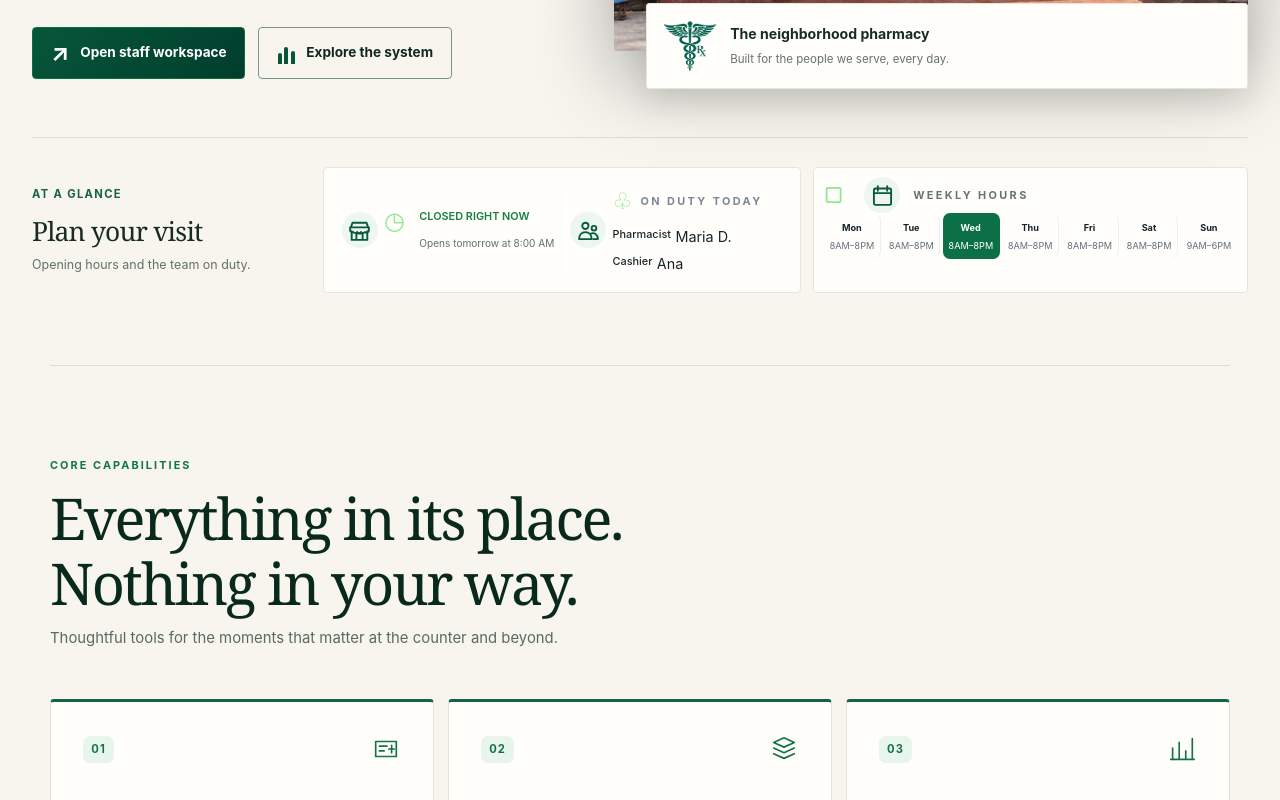
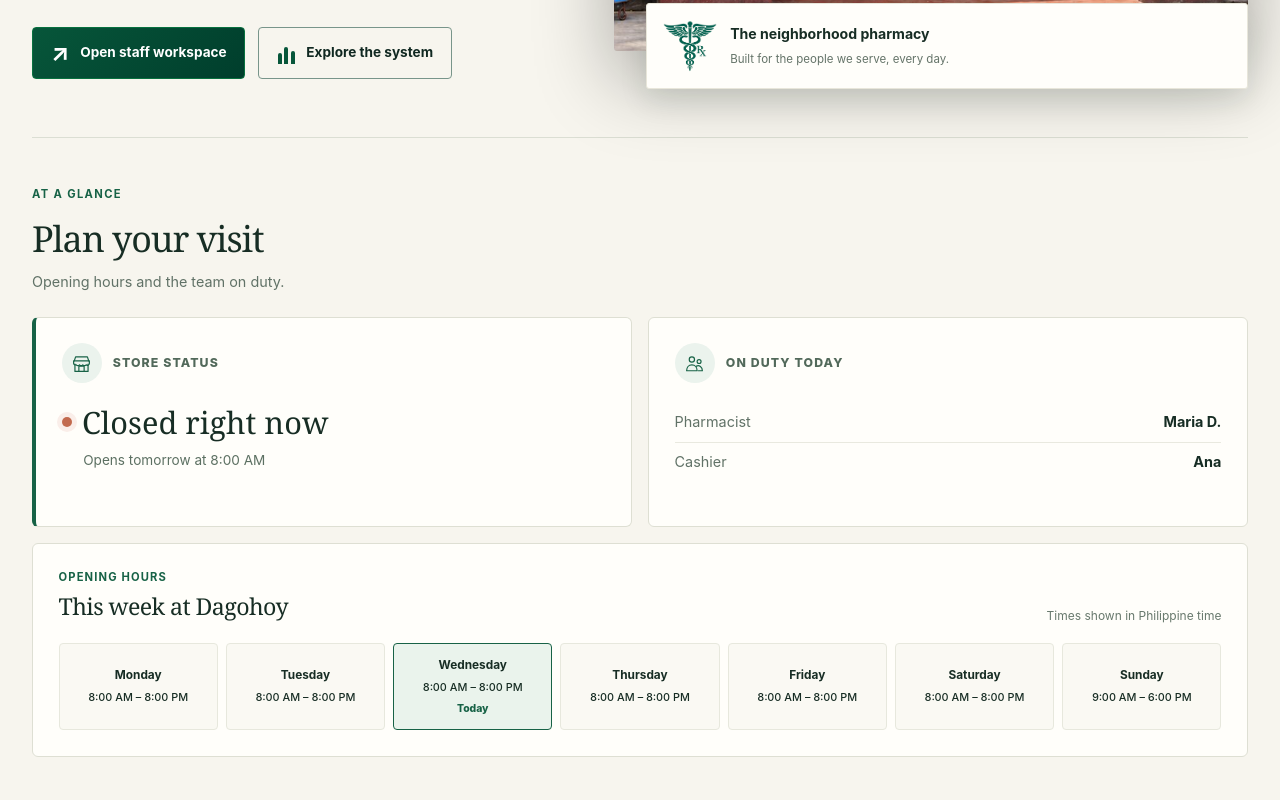
Before and after one commit to adrianniel/Dagohoy-Pharmacy-Web, a React (Vite) app: page / in a window 1280 px wide. Shown: the part 620-1420 px from the top of the page. Built offline with nearby package versions, Linux system fonts and the light colour scheme; no server answers.

Commit message:
style: redesign landing visit information layout

```diff
--- a/src/components/landing/PharmacySnapshot.tsx
+++ b/src/components/landing/PharmacySnapshot.tsx
@@ -9,7 +9,7 @@ interface PharmacySnapshotProps {
 
 function formatTime(value: string) {
   const [hours = 0, minutes = 0] = value.split(':').map(Number);
-  return new Intl.DateTimeFormat('en', {
+  return new Intl.DateTimeFormat('en-PH', {
     hour: 'numeric',
     minute: '2-digit',
     hour12: true,
@@ -17,93 +17,90 @@ function formatTime(value: string) {
   }).format(new Date(Date.UTC(2024, 0, 1, hours, minutes)));
 }
 
-function formatCompactTime(value: string) {
-  return formatTime(value).replace(':00', '').replace(' AM', 'AM').replace(' PM', 'PM');
-}
-
 export function PharmacySnapshot({ status, staff, hours }: PharmacySnapshotProps) {
   return (
-    <section className="snapshot" aria-label="Pharmacy information">
-      <div className="snapshot__overview">
-        <article className="snapshot__status">
-          <span className="snapshot-icon" aria-hidden="true">
-            <svg viewBox="0 0 32 32">
+    <div className="visit-details" aria-label="Pharmacy information">
+      <article className="visit-card visit-card--status">
+        <div className="visit-card__heading">
+          <span className="visit-card__icon" aria-hidden="true">
+            <svg
+              viewBox="0 0 32 32"
+              fill="none"
+              stroke="currentColor"
+              strokeWidth="1.8"
+              strokeLinecap="round"
+              strokeLinejoin="round"
+            >
               <path d="m5 12 2-6h18l2 6" />
               <path d="M4 12h24v4a3 3 0 0 1-5 2 3 3 0 0 1-5 0 3 3 0 0 1-5 0 3 3 0 0 1-5 0 3 3 0 0 1-4-2z" />
               <path d="M6 17v11h20V17M12 28v-8h8v8" />
             </svg>
           </span>
-          <div className="snapshot__status-heading">
+          <h3>Store status</h3>
+        </div>
+        <p className="visit-card__primary">
           <span
-              className={`status-light${status.isOpen ? ' status-light--open' : ''}`}
+            className={`visit-status-dot${status.isOpen ? ' is-open' : ''}`}
             aria-hidden="true"
           />
-            <span className="snapshot__status-copy">
-              <strong>{status.message}</strong>
-              <small>{status.nextChange}</small>
-            </span>
-          </div>
+          {status.message}
+        </p>
+        <p className="visit-card__secondary">{status.nextChange}</p>
       </article>
 
-        <article className="snapshot__staff">
-          <span className="snapshot-icon" aria-hidden="true">
-            <svg viewBox="0 0 32 32">
+      <article className="visit-card visit-card--team">
+        <div className="visit-card__heading">
+          <span className="visit-card__icon" aria-hidden="true">
+            <svg
+              viewBox="0 0 32 32"
+              fill="none"
+              stroke="currentColor"
+              strokeWidth="1.8"
+              strokeLinecap="round"
+              strokeLinejoin="round"
+            >
               <circle cx="12" cy="10" r="4" />
               <circle cx="23" cy="13" r="3" />
-              <path d="M4 27c0-5 3-9 8-9s8 4 8 9H4z" />
-              <path d="M19 20c4-2 9 1 9 7h-6" />
+              <path d="M4 27c0-5 3-9 8-9s8 4 8 9H4zM19 20c4-2 9 1 9 7h-6" />
             </svg>
           </span>
-          <div className="snapshot__staff-content">
-            <div className="snapshot-card-heading">
-              <p className="eyebrow">On duty today</p>
+          <h3>On duty today</h3>
         </div>
-            <div className="staff-list">
+        <ul className="visit-team">
           {staff.map((person) => (
-                <div className="staff-row" key={person.role}>
-                  <span className="staff-row__copy">
-                    <strong>{person.role}</strong>
-                    <span>{person.displayName}</span>
-                  </span>
+            <li key={person.role}>
+              <span>{person.role}</span>
+              <strong>{person.displayName}</strong>
+            </li>
+          ))}
+        </ul>
+      </article>
+
+      <section className="visit-schedule" aria-labelledby="visit-schedule-title">
+        <div className="visit-schedule__heading">
+          <div>
+            <p className="eyebrow">Opening hours</p>
+            <h3 id="visit-schedule-title">This week at Dagohoy</h3>
           </div>
-              ))}
+          <span>Times shown in Philippine time</span>
         </div>
-          </div>
-        </article>
-      </div>
-
-      <article className="snapshot__hours">
-        <div className="snapshot-card-heading">
-          <span className="snapshot-icon" aria-hidden="true">
-            <svg viewBox="0 0 32 32">
-              <rect x="5" y="7" width="22" height="21" rx="2" />
-              <path d="M10 4v6M22 4v6M5 13h22" />
-            </svg>
-          </span>
-          <p className="eyebrow">Weekly hours</p>
-        </div>
-        <ul className="hours-list">
+        <ul className="visit-week">
           {hours.map((entry) => {
             const isToday = entry.day === status.currentDay;
             const schedule =
               entry.opensAt && entry.closesAt
                 ? `${formatTime(entry.opensAt)} – ${formatTime(entry.closesAt)}`
                 : 'Closed';
-            const compactSchedule =
-              entry.opensAt && entry.closesAt
-                ? `${formatCompactTime(entry.opensAt)}–${formatCompactTime(entry.closesAt)}`
-                : 'Closed';
-
             return (
-              <li className={isToday ? 'hours-row hours-row--today' : 'hours-row'} key={entry.day}>
-                <span>{entry.label.slice(0, 3)}</span>
-                <span title={`${entry.label}: ${schedule}`}>{compactSchedule}</span>
-                {isToday && <span className="today-label">Today</span>}
+              <li className={isToday ? 'visit-day is-today' : 'visit-day'} key={entry.day}>
+                <span className="visit-day__name">{entry.label}</span>
+                <strong>{schedule}</strong>
+                {isToday && <span className="visit-day__today">Today</span>}
               </li>
             );
           })}
         </ul>
-      </article>
       </section>
+    </div>
   );
 }
--- a/src/landing-modern.css
+++ b/src/landing-modern.css
@@ -232,14 +232,15 @@
 
 .landing-pharmacy-overview {
   min-width: 0;
-  padding: 1.8rem 0 0;
-  display: grid;
-  grid-template-columns: minmax(170px, 0.28fr) minmax(0, 1fr);
-  align-items: center;
-  gap: 2rem;
+  padding: 3rem 0 0;
+  display: block;
   grid-column: 1 / -1;
   grid-row: 2;
   border-top: 1px solid #dbded3;
+}
+
+.landing-overview-heading {
+  margin-bottom: 1.5rem;
 }
 
 .landing-overview-heading .eyebrow {
@@ -250,9 +251,9 @@
 }
 
 .landing-overview-heading h2 {
-  margin-bottom: 0.35rem;
+  margin-bottom: 0.45rem;
   font-family: Georgia, 'Times New Roman', serif;
-  font-size: 1.65rem;
+  font-size: clamp(1.9rem, 2.8vw, 2.5rem);
   font-weight: 500;
   letter-spacing: -0.03em;
 }
@@ -260,76 +261,202 @@
 .landing-overview-heading > p:last-child {
   margin: 0;
   color: #617267;
-  font-size: 0.78rem;
+  font-size: 0.9rem;
 }
 
-.landing-page .snapshot {
-  width: 100%;
-  min-width: 0;
-  margin: 0;
+.landing-page .visit-details {
   display: grid;
-  grid-template-columns: minmax(0, 1.1fr) minmax(0, 1fr);
-  grid-column: auto;
-  grid-row: auto;
-  gap: 0.75rem;
+  grid-template-columns: repeat(2, minmax(0, 1fr));
+  gap: 1rem;
 }
 
-.landing-page .snapshot__overview,
-.landing-page .snapshot__hours {
+.landing-page .visit-card,
+.landing-page .visit-schedule {
   min-width: 0;
-  padding: 0.6rem;
-  border: 1px solid #e5e6db;
-  border-radius: 4px;
+  padding: clamp(1.25rem, 2vw, 1.75rem);
+  border: 1px solid #dedfd3;
+  border-radius: 6px;
   background: #fffefa;
-  box-shadow: none;
 }
 
-.landing-page .snapshot__overview {
-  display: grid;
-  grid-template-columns: 1fr 1fr;
+.landing-page .visit-card {
+  min-height: 210px;
 }
 
-.landing-page .snapshot__hours {
-  display: block;
+.landing-page .visit-card--status {
+  border-left: 4px solid var(--landing-green);
 }
 
-.landing-page .snapshot__status,
-.landing-page .snapshot__staff {
-  min-width: 0;
-  padding: 0.5rem;
-  gap: 0.4rem;
+.landing-page .visit-card__heading {
+  display: flex;
+  align-items: center;
+  gap: 0.7rem;
+  margin-bottom: 1.25rem;
 }
 
-.landing-page .snapshot-icon {
-  width: 36px;
-  height: 36px;
+.landing-page .visit-card__icon {
+  width: 40px;
+  height: 40px;
+  display: grid;
+  place-items: center;
   flex: 0 0 auto;
+  border-radius: 50%;
+  background: #ebf3ed;
+  color: var(--landing-green);
 }
 
-.landing-page .snapshot__status-copy strong,
-.landing-page .staff-row__copy,
-.landing-page .snapshot-card-heading .eyebrow {
-  font-size: 0.68rem;
+.landing-page .visit-card__icon svg {
+  width: 21px;
+  height: 21px;
 }
 
-.landing-page .snapshot__status-copy small {
-  color: #617267;
-  font-size: 0.63rem;
-  line-height: 1.5;
+.landing-page .visit-card h3 {
+  margin: 0;
+  color: #52695a;
+  font-size: 0.77rem;
+  font-weight: 800;
+  letter-spacing: 0.09em;
+  text-transform: uppercase;
 }
 
-.landing-page .hours-list {
+.landing-page .visit-card__primary {
+  display: flex;
+  align-items: center;
+  gap: 0.65rem;
+  margin: 0;
+  color: var(--landing-ink);
+  font-family: Georgia, 'Times New Roman', serif;
+  font-size: clamp(1.5rem, 2.4vw, 2rem);
+  line-height: 1.25;
+}
+
+.landing-page .visit-status-dot {
+  width: 10px;
+  height: 10px;
+  flex: 0 0 auto;
+  border-radius: 50%;
+  background: #c26a4e;
+  box-shadow: 0 0 0 5px #faeee9;
+}
+
+.landing-page .visit-status-dot.is-open {
+  background: #14895e;
+  box-shadow: 0 0 0 5px #e5f4ec;
+}
+
+.landing-page .visit-card__secondary {
+  margin: 0.6rem 0 0 1.35rem;
+  color: #5c7062;
+  font-size: 0.85rem;
+}
+
+.landing-page .visit-team {
+  margin: 0;
+  padding: 0;
+  list-style: none;
+}
+
+.landing-page .visit-team li {
+  display: flex;
+  justify-content: space-between;
+  gap: 1rem;
+  padding: 0.55rem 0;
+  border-bottom: 1px solid #e9e9df;
+  font-size: 0.9rem;
+}
+
+.landing-page .visit-team li:last-child {
+  border-bottom: 0;
+}
+
+.landing-page .visit-team li span {
+  color: #617267;
+}
+
+.landing-page .visit-team li strong {
+  color: var(--landing-ink);
+  font-weight: 700;
+}
+
+.landing-page .visit-schedule {
+  grid-column: 1 / -1;
+}
+
+.landing-page .visit-schedule__heading {
+  display: flex;
+  align-items: end;
+  justify-content: space-between;
+  gap: 1rem;
+  margin-bottom: 1.2rem;
+}
+
+.landing-page .visit-schedule__heading .eyebrow {
+  margin-bottom: 0.3rem;
+  color: var(--landing-green);
+  font-size: 0.7rem;
+  letter-spacing: 0.1em;
+  text-transform: uppercase;
+}
+
+.landing-page .visit-schedule h3 {
+  margin: 0;
+  font-family: Georgia, 'Times New Roman', serif;
+  font-size: 1.45rem;
+  font-weight: 500;
+  letter-spacing: -0.025em;
+}
+
+.landing-page .visit-schedule__heading > span {
+  color: #68796d;
+  font-size: 0.75rem;
+}
+
+.landing-page .visit-week {
   display: grid;
   grid-template-columns: repeat(7, minmax(0, 1fr));
+  gap: 0.5rem;
+  margin: 0;
+  padding: 0;
+  list-style: none;
 }
 
-.landing-page .hours-row {
-  padding: 0.45rem 0.1rem;
+.landing-page .visit-day {
+  min-width: 0;
+  min-height: 86px;
+  padding: 0.8rem 0.45rem;
+  display: flex;
+  flex-direction: column;
+  align-items: center;
+  justify-content: center;
+  gap: 0.35rem;
+  border: 1px solid #e7e8dd;
+  border-radius: 4px;
+  background: #faf9f3;
+  color: var(--landing-ink);
+  text-align: center;
   font-variant-numeric: tabular-nums;
 }
 
-.landing-page .hours-row > span {
-  font-size: 0.57rem;
+.landing-page .visit-day__name {
+  font-size: 0.74rem;
+  font-weight: 700;
+}
+
+.landing-page .visit-day strong {
+  font-size: 0.68rem;
+  font-weight: 550;
+  white-space: nowrap;
+}
+
+.landing-page .visit-day.is-today {
+  border-color: var(--landing-green);
+  background: #eaf3ec;
+}
+
+.landing-page .visit-day__today {
+  color: var(--landing-green);
+  font-size: 0.65rem;
+  font-weight: 800;
 }
 
 .landing-page .section-wrap {
@@ -402,13 +529,6 @@
   background: #f1f1e9;
 }
 
-@media (max-width: 1100px) {
-  .landing-pharmacy-overview {
-    grid-template-columns: 1fr;
-    gap: 1rem;
-  }
-}
-
 @media (max-width: 850px) {
   .landing-page .landing-hero {
     grid-template-columns: 1fr;
@@ -436,6 +556,10 @@
   .landing-page .landing-hero h1 {
     max-width: 16ch;
   }
+
+  .landing-page .visit-week {
+    grid-template-columns: repeat(4, minmax(0, 1fr));
+  }
 }
 
 @media (max-width: 700px) {
@@ -457,12 +581,29 @@
     height: 410px;
   }
 
-  .landing-page .snapshot {
+  .landing-page .visit-details {
     grid-template-columns: 1fr;
   }
 
-  .landing-page .hours-list {
-    grid-template-columns: repeat(4, minmax(0, 1fr));
+  .landing-page .visit-card {
+    min-height: 0;
+  }
+
+  .landing-page .visit-schedule__heading {
+    align-items: start;
+    flex-direction: column;
+  }
+
+  .landing-page .visit-week {
+    grid-template-columns: repeat(2, minmax(0, 1fr));
+  }
+
+  .landing-page .visit-day {
+    min-height: 74px;
+  }
+
+  .landing-page .visit-day strong {
+    font-size: 0.75rem;
   }
 
   .landing-page .section-wrap {
@@ -474,9 +615,3 @@
     min-height: 220px;
   }
 }
-
-@media (max-width: 390px) {
-  .landing-page .snapshot__overview {
-    grid-template-columns: 1fr;
-  }
-}
```
Lines whose indentation alone changed are shown as unchanged.
